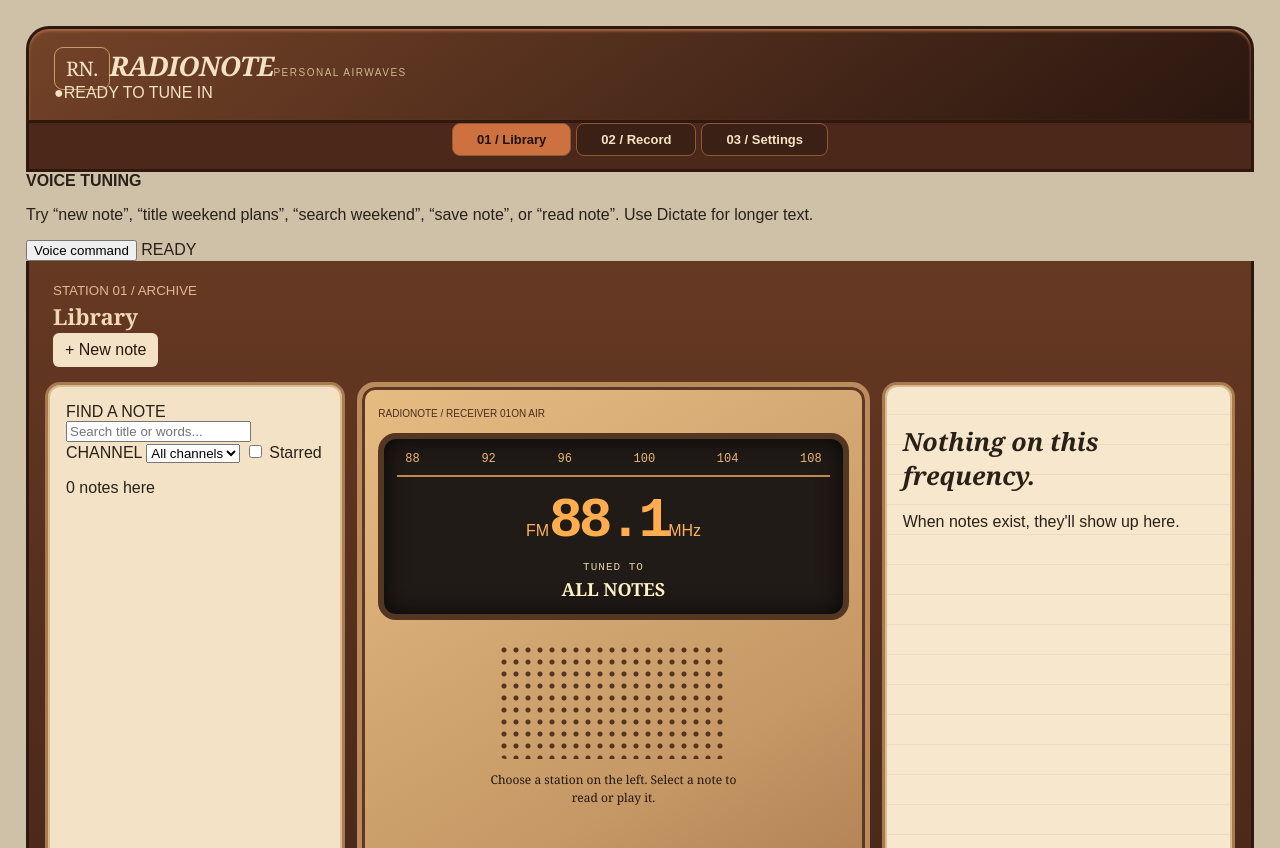
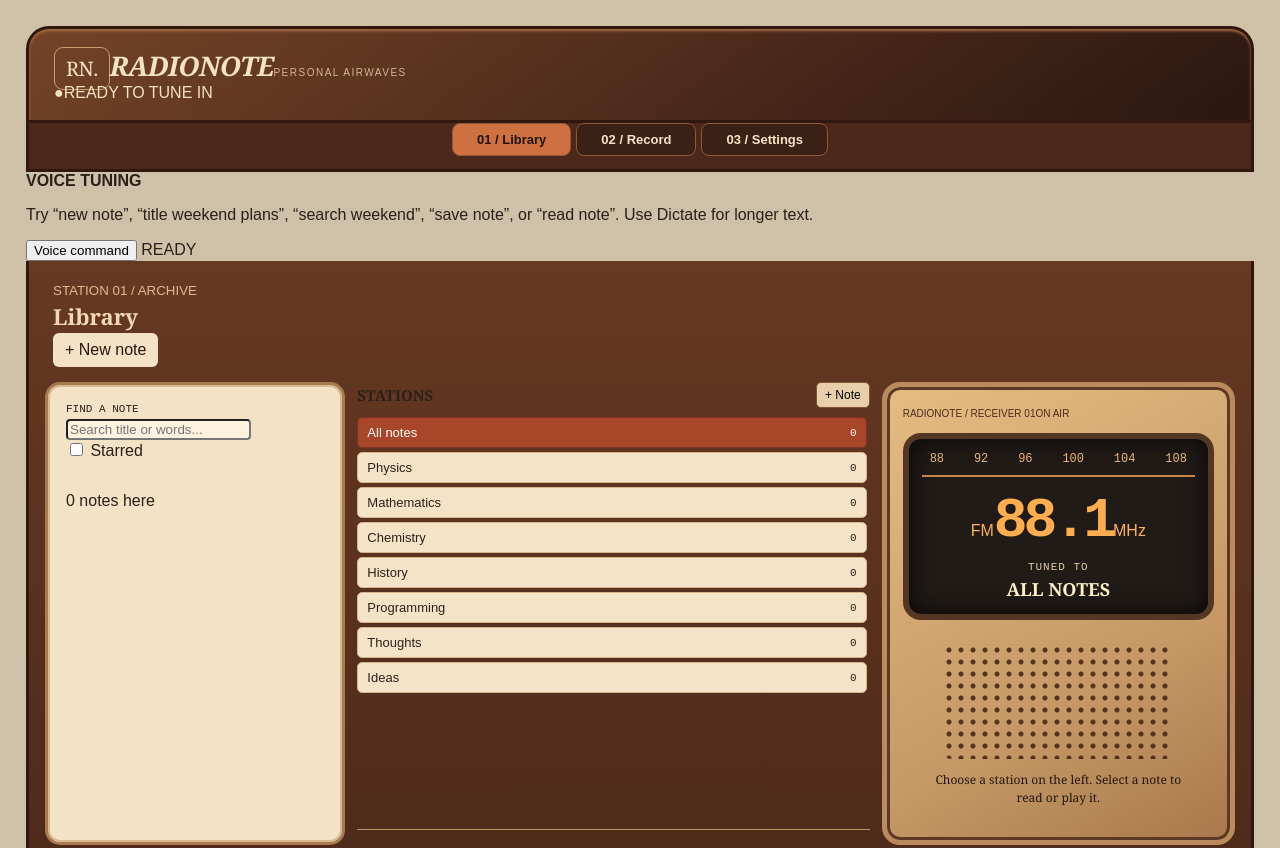
Before and after one commit to itscryptune/RadioNote, a website built with Vite: page index.html in a window 1280 px wide. Shown: the top 848 px of the page. Built offline with nearby package versions, Linux system fonts and the light colour scheme.

Commit message:
add channel based note navigation

```diff
--- a/app.js
+++ b/app.js
@@ -5,6 +5,7 @@ import {initRecorder, getDraft, setDraft, isRecording} from './recorder.js';
 import {initSpeech} from './speech.js';
 import {initVoice} from './voice.js';
 import {initBackup} from './backup.js';
+import {initStationUI} from './station-ui.js'
 
 let editing = null;
 
@@ -20,7 +21,6 @@ export function showView(value, push = false) {
       else link.removeAttribute('aria-current');
     }
   });
-  $('#frequency').textContent = {library:'88.1', record:'96.4', settings:'104.2'}[view];
   if (push) {
     const url = new URL(location.href);
     url.searchParams.set('view', view);
@@ -53,6 +53,7 @@ $('#note-form').addEventListener('submit', async event => {
     $('#editor-heading').textContent = 'Leave a note';
     await refreshLibrary(note.id);
     await refreshStats();
+    document.dispatchEvent(new Event('rn:changed'));
     showView('library', true);
     $('#message').textContent = 'Note saved.';
     document.dispatchEvent(new CustomEvent('rn:announce', {detail:'Note saved.'}));
@@ -87,6 +88,7 @@ initRecorder();
 initSpeech();
 initVoice();
 initBackup();
+initStationUI();
 
 if (import.meta.env.PROD && 'serviceWorker' in navigator) {
   window.addEventListener('load', () => navigator.serviceWorker.register('./sw.js').catch(console.error));
--- a/index.html
+++ b/index.html
@@ -33,13 +33,23 @@
             <input type="search" id="search" placeholder="Search title or words...">
             <div class="filters">
             <label for="channel-filter">CHANNEL
-            <select id="channel-filter"><option value="all">All channels</option><option value="thoughts">Thoughts</option><option value="ideas">Ideas</option><option value="moments">Moments</option><option value="work">Work</option></select>
+            <select id="channel-filter">
+                  <option value="all">All stations</option>
+                  <option value="physics">Physics</option><option value="mathematics">Mathematics</option>
+                  <option value="chemistry">Chemistry</option><option value="history">History</option>
+                  <option value="programming">Programming</option><option value="thoughts">Thoughts</option>
+                  <option value="ideas">Ideas</option><option value="moments">Moments</option><option value="work">Work</option>
+            </select>
             </label>
             <label><input type="checkbox" id="favorites-only"> Starred</label>
             </div>
             <ul id="note-list" class="note-list" aria-label="Saved notes"></ul>
             <p id="list-count">NO NOTES YET</p>
       </aside>
+      <div class="station-picker">
+            <div class="picker-head"><strong>STATIONS</strong><button id="station-new-note" type="button" title="New note in this station">+ Note</button></div>
+            <div id="station-shortcuts" role="group" aria-label="Choose a station"></div>
+      </div>
         <section class="receiver" aria-label="Radio dial">
             <div class="receiver-top"><span>RADIONOTE / RECEIVER 01</span><span>ON AIR</span></div>
             <div class="tuner-window">
@@ -82,7 +92,14 @@
       </section>
       <form id="note-form" class="note-form"><button id="voice-dictate" type="button">Dictate into written note</button>
             <label for="note-title">TITLE<input id="note-title" required maxlength="90" placeholder="Something to remember"></label>
-            <label for="note-channel">CHANNEL<select id="note-channel"><option value="thoughts">Thoughts</option><option value="ideas">Ideas</option><option value="moments">Moments</option><option value="work">Work</option></select></label>
+            <label for="note-channel">CHANNEL
+                  <select id="note-channel">
+                        <option value="physics">Physics</option><option value="mathematics">Mathematics</option>
+                        <option value="chemistry">Chemistry</option><option value="history">History</option>
+                        <option value="programming">Programming</option><option value="thoughts">Thoughts</option>
+                        <option value="ideas">Ideas</option><option value="moments">Moments</option><option value="work">Work</option>
+                  </select>
+            </label>
             <label for="note-body">WRITTEN NOTE<textarea id="note-body" maxlength="6000" placeholder="A few words about this note..."></textarea></label>
             <div class="form-actions"><button id="save-note" type="submit">Save note</button><button id="cancel-edit" type="button">Cancel</button></div>
       </form>
--- a/radio-theme.css
+++ b/radio-theme.css
@@ -150,3 +150,53 @@ main{background:linear-gradient(#663923,#452517);
   border-color:#8d6444}
 .preview small{color:#795238;
   font:11px 'Courier New',monospace}
+.station-picker{margin-bottom:15px;
+  padding-bottom:12px;
+  border-bottom:1px solid #b89368}
+.picker-head{display:flex;
+  justify-content:space-between;
+  align-items:center;
+  margin-bottom:9px;
+  font:700 15px Georgia,serif}
+#station-new-note{padding:5px 8px;
+  border:1px solid #805533;
+  border-radius:5px;
+  background:#e8cfaa;
+  font:12px Arial,sans-serif}
+#station-shortcuts{max-height:280px;
+  overflow:auto;
+  display:flex;
+  flex-direction:column;
+  gap:4px;
+  padding-right:3px}
+#station-shortcuts button{display:flex;
+  align-items:center;
+  justify-content:space-between;
+  width:100%;
+  text-align:left;
+  border:1px solid #d6b48c;
+  border-radius:5px;
+  padding:7px 9px;
+  background:#f5e3c8;
+  color:#2b2119;
+  font:13px Arial,sans-serif}
+#station-shortcuts button:hover{background:#edcdac}
+#station-shortcuts button.chosen{background:#a74629;
+  color:white;
+  border-color:#7d331f}
+#station-shortcuts small{font:11px 'Courier New',monospace}
+.shelf>label{display:block;
+  font:11px 'Courier New',monospace;
+  margin-bottom:4px}
+.shelf #search{border-radius:4px;
+  background:#fff3df}
+.filters label[for="channel-filter"]{display:none}
+.note-list{max-height:205px;
+  overflow:auto;
+  padding-right:3px}
+.note-list button{background:#f1dbbe;
+  border:1px solid #d8b996;
+  border-radius:5px;
+  color:var(--ink)}
+.note-list button.selected{background:#ebc6a4;
+  border-left:4px solid #a74629}
--- /dev/null
+++ b/station-ui.js
@@ -0,0 +1,76 @@
+import {listNotes} from './db.js';
+
+const $ = selector => document.querySelector(selector);
+const stations = [
+  ['physics','Physics','101.1'], ['mathematics','Mathematics','102.4'],
+  ['chemistry','Chemistry','103.2'], ['history','History','104.8'],
+  ['programming','Programming','106.2'], ['thoughts','Thoughts','88.7'],
+  ['ideas','Ideas','89.5'], ['moments','Moments','90.3'], ['work','Work','91.6']
+];
+let active = 'all';
+
+function tune(channel) {
+  active = channel;
+  const station = stations.find(item => item[0] === channel);
+  $('#frequency').textContent = station?.[2] || '88.1';
+  $('#radio-station-label').textContent = station?.[1].toUpperCase() || 'ALL NOTES';
+  document.querySelectorAll('[data-station]').forEach(button => {
+    const chosen = button.dataset.station === channel;
+    button.classList.toggle('chosen', chosen);
+    button.setAttribute('aria-pressed', String(chosen));
+  });
+}
+
+function choose(channel, show = true) {
+  if (show) document.querySelector('nav a[data-route="library"]')?.click();
+  $('#channel-filter').value = channel;
+  $('#channel-filter').dispatchEvent(new Event('change', {bubbles:true}));
+  tune(channel);
+}
+
+async function counts() {
+  const notes = await listNotes();
+  document.querySelectorAll('[data-station]').forEach(button => {
+    const value = button.dataset.station;
+    const total = value === 'all' ? notes.length : notes.filter(note => note.channel === value).length;
+    button.querySelector('small').textContent = total;
+  });
+}
+
+export function initStationUI() {
+  const root = $('#station-shortcuts');
+  const items = [['all','All notes','88.1'], ...stations];
+  for (const [key, name] of items) {
+    const button = document.createElement('button');
+    button.type = 'button';
+    button.dataset.station = key;
+    button.innerHTML = `<span></span><small></small>`;
+    button.querySelector('span').textContent = name;
+    button.addEventListener('click', () => choose(key));
+    root.append(button);
+  }
+  $('#channel-filter').addEventListener('change', () => tune($('#channel-filter').value));
+  $('#station-new-note').addEventListener('click', () => {
+    document.querySelector('main a[data-route="record"]')?.click();
+    $('#note-channel').value = active === 'all' ? 'physics' : active;
+    $('#note-title').focus();
+  });
+  document.addEventListener('rn:open-station', event => {
+    const name = String(event.detail || '').trim().toLowerCase();
+    const found = stations.find(item => item[0] === name || item[1].toLowerCase() === name);
+    if (found) choose(found[0]);
+    else $('#voice-feedback').textContent = `No station named ${name}`;
+  });
+  document.addEventListener('rn:new-station-note', event => {
+    const name = String(event.detail || '').trim().toLowerCase();
+    const found = stations.find(item => item[0] === name || item[1].toLowerCase() === name);
+    if (!found) return $('#voice-feedback').textContent = `No station named ${name}`;
+    tune(found[0]);
+    $('#channel-filter').value = found[0];
+    $('#station-new-note').click();
+    $('#voice-feedback').textContent = `New ${found[1]} note ready`;
+  });
+  document.addEventListener('rn:changed', () => counts().catch(console.error));
+  tune($('#channel-filter').value);
+  counts().catch(console.error);
+}
```
